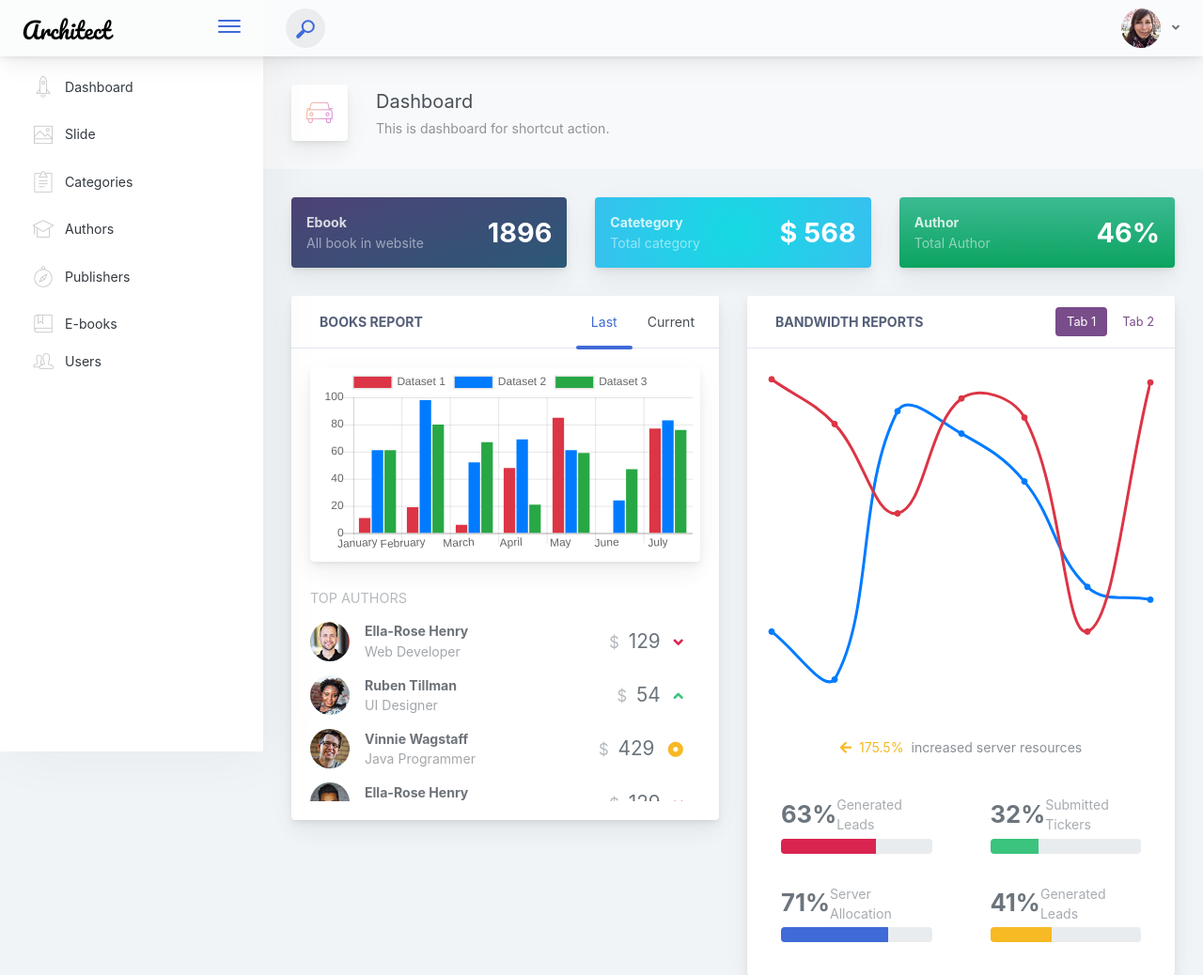
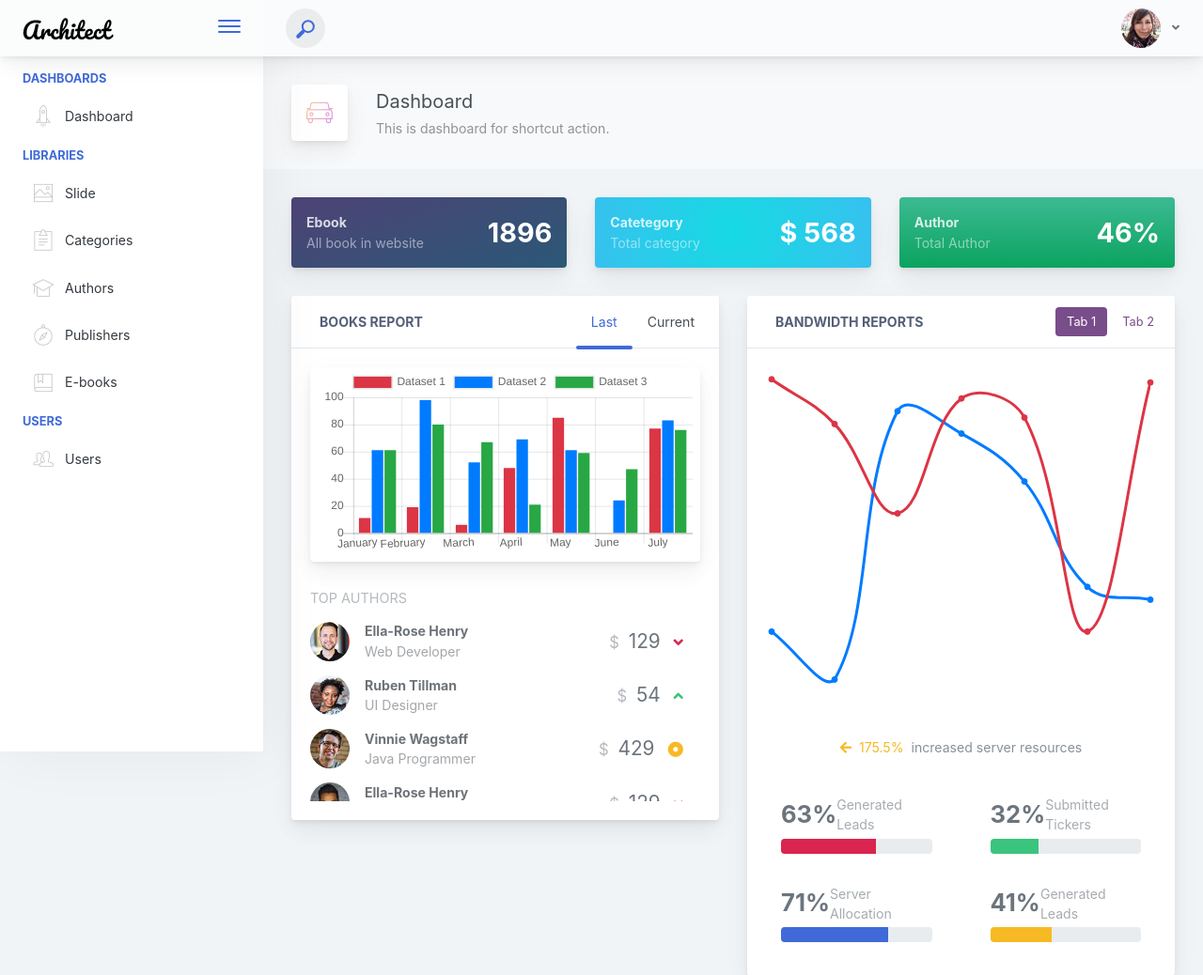
Before and after one commit to soutruoshim/ibook-cam, a PHP site: page /ibook-cambodia/admin/index.php in a window 1280 px wide. Shown: the top 1038 px of the page at 94% size. Run offline with PHP 8.4, Linux system fonts and the light colour scheme; the visitor is signed in with stand-in values (Sample User, id 1); some libraries are stand-ins or nearby versions.

Commit message:
second edition

```diff
--- a/admin/inc/footer.php
+++ b/admin/inc/footer.php
@@ -18,7 +18,7 @@
                 <script src="http://maps.google.com/maps/api/js?sensor=true"></script>
         </div>
     </div>
-<script type="text/javascript" src="libs/assets/scripts/main.js"></script>
+<script type="text/javascript" src="../libs/assets/scripts/main.js"></script>
 <script type="text/javascript" src="https://code.jquery.com/jquery-3.5.1.js"></script>
 <script type="text/javascript" src="https://cdn.datatables.net/1.11.5/js/jquery.dataTables.min.js"></script>
 <script type="text/javascript" src="https://cdn.datatables.net/1.11.5/js/dataTables.bootstrap4.min.js"></script>
--- a/admin/inc/header.php
+++ b/admin/inc/header.php
@@ -127,14 +127,14 @@
                         <div class="app-sidebar__inner">
                             <ul class="vertical-nav-menu">
 
-                                <li class="app-sidebar__heading"></li>
+                                <li class="app-sidebar__heading">Dashboards</li>
                                 <li>
                                     <a href="../index.php" class="<?= $active == '/ebook-php/admin/dashboard/dashboard.php'?'mm-active':''?>">
                                         <i class="metismenu-icon pe-7s-rocket"></i>
                                         Dashboard
                                     </a>
                                 </li>
-                                <li class="app-sidebar__heading"></li>
+                                <li class="app-sidebar__heading">Libraries</li>
                                 <li>
                                     <a href="../slide/slide.php" class="<?= $active == '/ebook-php/admin/slide/slide.php'?'mm-active':''?>">
                                         <i class="metismenu-icon pe-7s-photo"></i>
@@ -169,6 +169,7 @@
                                         E-books
                                     </a>
                                 </li>
+                                <li class="app-sidebar__heading">Users</li>
                                 <li>
                                     <a href="../user/user.php" class="<?= $active == '/ebook-php/admin/user/user.php'?'mm-active':''?>">
                                         <i class="metismenu-icon pe-7s-users"></i>
--- a/admin/index.php
+++ b/admin/index.php
@@ -131,14 +131,14 @@ $page_title="Admin Index";
                     </div>    <div class="scrollbar-sidebar">
                         <div class="app-sidebar__inner">
                             <ul class="vertical-nav-menu">
-                                <li class="app-sidebar__heading"></li>
+                                <li class="app-sidebar__heading">Dashboards</li>
                                 <li>
                                     <a href="../index.php" class="<?= $active == '/ebook-php/admin/dashboard/dashboard.php'?'mm-active':''?>">
                                         <i class="metismenu-icon pe-7s-rocket"></i>
                                         Dashboard
                                     </a>
                                 </li>
-                                <li class="app-sidebar__heading"></li>
+                                <li class="app-sidebar__heading">Libraries</li>
                                 <li>
                                     <a href="slide/slide.php" class="<?= $active == '/ebook-php/admin/slide/slide.php'?'mm-active':''?>">
                                         <i class="metismenu-icon pe-7s-photo"></i>
@@ -173,6 +173,7 @@ $page_title="Admin Index";
                                         E-books
                                     </a>
                                 </li>
+                                <li class="app-sidebar__heading">Users</li>
                                 <li>
                                     <a href="user/user.php" class="<?= $active == '/ebook-php/admin/user/user.php'?'mm-active':''?>">
                                         <i class="metismenu-icon pe-7s-users"></i>
```
